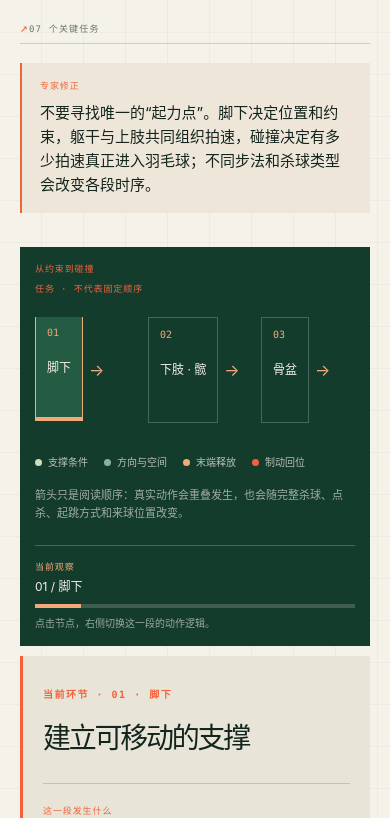
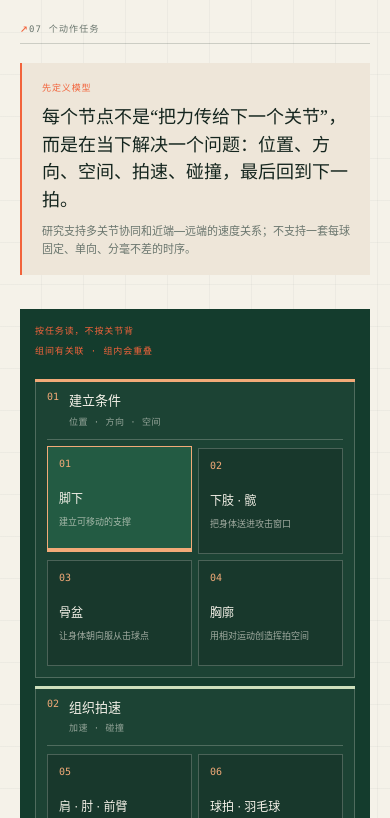
Before and after one commit to dr-birdkiwi/badminton-lab, a Next.js app: page / in a window 390 px wide. Shown: the part 3706-4524 px from the top of the page. Built offline with nearby package versions, Linux system fonts and the light colour scheme.

Commit message:
Refine force chain into task system

```diff
--- a/app/globals.css
+++ b/app/globals.css
@@ -121,22 +121,33 @@ button:focus-visible, a:focus-visible { outline: 2px solid var(--orange); outlin
 .shot-choice article p { display: grid; grid-template-columns: 42px 1fr; gap: 10px; margin: 10px 0 0; color: rgba(245, 242, 233, .65); font-size: 11px; line-height: 1.65; }
 
 .force-path-section { background-color: var(--paper); background-image: linear-gradient(rgba(20, 37, 30, .035) 1px, transparent 1px), linear-gradient(90deg, rgba(20, 37, 30, .035) 1px, transparent 1px); background-position: -1px -1px; background-size: 42px 42px; }
-.path-statement { display: grid; gap: 9px; max-width: 800px; margin: -14px 0 34px; padding: 16px 18px; border-left: 2px solid var(--orange); background: #eee6d9; }
+.path-statement { display: grid; gap: 9px; max-width: 1020px; margin: -14px 0 34px; padding: 18px 20px 17px; border-left: 2px solid var(--orange); background: #eee6d9; }
 .path-statement span, .path-meta span, .path-reading-grid span { color: var(--orange); font: 9px var(--mono); letter-spacing: .1em; }
-.path-statement strong { font-size: 15px; font-weight: 400; line-height: 1.6; }
+.path-statement strong { max-width: 900px; font: 18px/1.55 var(--serif); font-weight: 400; }
+.path-statement p { max-width: 900px; margin: 0; color: var(--muted); font-size: 11px; line-height: 1.6; }
 .path-layout { display: grid; grid-template-columns: 1.2fr .8fr; gap: 10px; }
-.path-visual { min-width: 0; padding: 20px; color: var(--paper); background: var(--forest); }
+.path-visual { min-width: 0; padding: 22px; color: var(--paper); background: var(--forest); }
 .path-meta { display: flex; justify-content: space-between; gap: 20px; color: rgba(245, 242, 233, .62); font: 9px var(--mono); letter-spacing: .1em; }
-.path-track { position: relative; display: grid; grid-template-columns: repeat(7, minmax(0, 1fr)); gap: 5px; margin: 28px 0 26px; }
-.path-track::before { content: ''; position: absolute; top: 50%; right: 2%; left: 2%; height: 1px; background: rgba(245, 242, 233, .22); pointer-events: none; }
+.path-groups { display: grid; grid-template-columns: 1.45fr 1fr .8fr; gap: 8px; margin: 27px 0 20px; align-items: stretch; }
+.path-group { position: relative; align-self: start; min-width: 0; padding: 12px; border: 1px solid var(--white-line); background: rgba(245, 242, 233, .035); }
+.path-group::before { content: ''; position: absolute; top: -1px; right: -1px; left: -1px; height: 3px; background: var(--orange-soft); }
+.path-group-02::before { background: var(--mint); }
+.path-group-03::before { background: var(--orange); }
+.path-group-head { display: flex; align-items: start; gap: 10px; min-height: 39px; padding-bottom: 11px; border-bottom: 1px solid var(--white-line); }
+.path-group-head > b { color: var(--orange-soft); font: 10px var(--mono); font-weight: 400; }
+.path-group-head > div { display: grid; gap: 4px; min-width: 0; }
+.path-group-head strong { color: var(--paper); font-size: 13px; font-weight: 400; }
+.path-group-head span { color: rgba(245, 242, 233, .56); font: 9px var(--mono); letter-spacing: .05em; }
+.path-group-nodes { display: grid; gap: 6px; margin-top: 8px; }
+.path-group-01 .path-group-nodes { grid-template-columns: repeat(2, minmax(0, 1fr)); }
+.path-group-02 .path-group-nodes { grid-template-columns: repeat(2, minmax(0, 1fr)); }
 .path-track-item { position: relative; min-width: 0; }
-.path-node { position: relative; z-index: 1; width: 100%; min-height: 120px; display: grid; align-content: start; padding: 12px 10px; border: 1px solid var(--white-line); color: var(--paper); background: var(--forest); text-align: left; transition: background .2s ease, border-color .2s ease, transform .2s ease; }
+.path-node { position: relative; z-index: 1; width: 100%; min-height: 112px; display: grid; align-content: start; padding: 12px 10px; border: 1px solid var(--white-line); color: var(--paper); background: rgba(20, 37, 30, .34); text-align: left; transition: background .2s ease, border-color .2s ease, transform .2s ease; }
 .path-node:hover, .path-node.active { border-color: var(--orange-soft); background: var(--forest-2); }
 .path-node.active { box-shadow: inset 0 -3px 0 var(--orange-soft); transform: translateY(-2px); }
 .path-node b { color: var(--orange-soft); font: 10px var(--mono); font-weight: 400; }
-.path-node strong { margin-top: 26px; font-size: 14px; font-weight: 400; line-height: 1.35; }
-.path-node small { margin-top: 8px; color: rgba(245, 242, 233, .58); font: 8px var(--mono); letter-spacing: .07em; }
-.path-arrow { position: absolute; z-index: 2; top: 50%; right: -8px; color: var(--orange-soft); font-size: 16px; transform: translateY(-50%); }
+.path-node strong { margin-top: 20px; font-size: 13px; font-weight: 400; line-height: 1.35; }
+.path-node small { margin-top: 8px; color: rgba(245, 242, 233, .62); font-size: 10px; line-height: 1.45; }
 .path-legend { display: flex; flex-wrap: wrap; gap: 8px 16px; margin-bottom: 16px; color: rgba(245, 242, 233, .72); font-size: 10px; }
 .path-legend span { display: inline-flex; align-items: center; gap: 6px; }
 .path-legend i { display: block; width: 7px; height: 7px; border-radius: 50%; }
@@ -154,8 +165,13 @@ button:focus-visible, a:focus-visible { outline: 2px solid var(--orange); outlin
 .path-progress small, .training-progress small { grid-column: 1 / -1; color: rgba(245, 242, 233, .6); font-size: 10px; line-height: 1.5; }
 .path-reading { min-height: 300px; padding: 29px; border-left: 3px solid var(--orange); background: rgba(232, 228, 215, .92); }
 .path-reading:focus-visible { outline: 2px solid var(--orange); outline-offset: 5px; }
-.path-reading h3 { max-width: 350px; margin: 20px 0 31px; font-size: clamp(28px, 3vw, 43px); font-weight: 400; line-height: 1; letter-spacing: -.08em; }
-.path-reading-grid { display: grid; gap: 18px; }
+.path-reading-top { display: flex; justify-content: space-between; align-items: start; gap: 16px; }
+.path-reading-top > b { color: var(--orange); font: 9px var(--mono); letter-spacing: .08em; font-weight: 400; text-align: right; }
+.path-reading h3 { max-width: 380px; margin: 19px 0 20px; font-size: clamp(28px, 3vw, 43px); font-weight: 400; line-height: 1.06; letter-spacing: -.08em; }
+.path-reading-lead { padding: 15px 0 18px; border-top: 1px solid var(--line); border-bottom: 1px solid var(--line); }
+.path-reading-lead span { color: var(--orange); font: 9px var(--mono); letter-spacing: .1em; }
+.path-reading-lead p { max-width: 380px; margin: 9px 0 0; color: var(--ink); font: 17px/1.55 var(--serif); }
+.path-reading-grid { display: grid; gap: 16px; }
 .path-reading-grid > div { padding-top: 12px; border-top: 1px solid var(--line); }
 .path-reading-grid p { max-width: 360px; margin: 9px 0 0; color: var(--muted); font-size: 12px; line-height: 1.7; }
 
@@ -321,12 +337,15 @@ button:focus-visible, a:focus-visible { outline: 2px solid var(--orange); outlin
   .path-statement { margin-top: -10px; }
   .path-visual { padding: 15px; }
   .path-meta { display: grid; gap: 7px; }
-  .path-track { display: flex; margin-top: 22px; overflow-x: auto; padding-bottom: 6px; }
-  .path-track::before { display: none; }
-  .path-track-item { display: flex; align-items: stretch; gap: 6px; min-width: 108px; }
-  .path-node { width: auto; min-height: 106px; padding: 11px; }
-  .path-arrow { position: static; display: grid; place-items: center; transform: none; }
+  .path-groups { grid-template-columns: 1fr; margin-top: 22px; }
+  .path-group { padding: 11px; }
+  .path-group-01 .path-group-nodes, .path-group-02 .path-group-nodes { grid-template-columns: repeat(2, minmax(0, 1fr)); }
+  .path-node { min-height: 106px; padding: 11px; }
   .path-node strong { margin-top: 22px; font-size: 12px; }
+  .path-node small { font-size: 9px; }
+  .path-reading-top { display: grid; gap: 8px; }
+  .path-reading-top > b { text-align: left; }
+  .path-reading-lead p { font-size: 16px; }
   .path-reading { min-height: 0; padding: 24px 20px; }
   .path-progress, .training-progress { grid-template-columns: 1fr auto; gap: 8px 12px; }
   .path-progress .progress-meter, .training-progress .progress-meter { grid-column: 1 / -1; grid-row: 2; }
--- a/app/page.tsx
+++ b/app/page.tsx
@@ -17,6 +17,7 @@ type LessonStep = {
 type ForceNode = {
   number: string;
   label: string;
+  group: string;
   title: string;
   action: string;
   principle: string;
@@ -86,13 +87,19 @@ const claims = [
 ];
 
 const forceNodes: ForceNode[] = [
-  { number: '01', label: '脚下', title: '建立可移动的支撑', action: '脚与地面建立反作用，让身体能够加速、减速和改变朝向。', principle: '地面提供外部约束，但更大的垂直反作用力并不自动等于更快的杀球。', cue: '最后一步之后仍能微调，不是蹬死在原地。' },
-  { number: '02', label: '下肢 · 髋', title: '把身体送进攻击窗口', action: '踝、膝、髋共同管理重心，把球留在拍侧肩前上方，同时保留落地空间。', principle: '下肢首先决定你在哪里、朝哪里以及能否制动，而不是直接把速度“送到拍头”。', cue: '不用后仰就能触球，落地后还能启动。' },
-  { number: '03', label: '骨盆', title: '组织朝向，不抢动作', action: '骨盆随步法和来球条件调整朝向，为躯干和击球臂提供可用空间。', principle: '不同步法、起跳方式和击球选择会改变骨盆时序；不存在每球统一的“先转骨盆”。', cue: '身体朝向服务击球点，而不是为了转体而转体。' },
-  { number: '04', label: '胸廓', title: '用相对运动创造空间', action: '胸廓与骨盆共同改变朝向，并在需要时保留相对旋转；幅度与先后随来球和打法变化。', principle: '相对旋转可能帮助加速路径，但不是越大越好，也不是顶级动作的唯一模板。', cue: '转体没有挤掉挥拍空间，身体和拍臂能在触球前合流。' },
-  { number: '05', label: '肩 · 肘 · 前臂', title: '把速度留到触球前', action: '肩内旋、肘伸和前臂旋转相互耦合，在较短的加速窗口内提高拍头速度。', principle: '研究支持多关节协同，但不支持把拍速归功于单一关节或孤立“甩腕”。', cue: '触球时肘不过度锁死，上臂不过度耸高，握拍也不是全程僵紧。' },
-  { number: '06', label: '球拍 · 羽毛球', title: '用甜区把拍速变成球速', action: '拍头速度、拍面方向和拍床上的实际触球位置，共同决定出球速度与方向。', principle: '精英球员之间，同一人的快慢球差异常常首先出现在拍头速度、触球位置和碰撞效率。', cue: '连续 10 球的声音、方向和目标命中是否稳定，而不是只看其中最快一球。' },
-  { number: '07', label: '落地 · 衔接', title: '为第二拍完成这次杀球', action: '随挥与落地吸收速度，根据落点和对手回球方向选择跟进位置。', principle: '顶级杀球的价值不只在首球速度，还在能否迫使弱回球并接管下一拍。', cue: '对手触球前完成分腿，球拍回到身体前方。' },
+  { number: '01', label: '脚下', group: '建立条件', title: '建立可移动的支撑', action: '脚与地面建立支撑和制动，让身体能够加速、减速、改变朝向，而不是只把力量往上顶。', principle: '地面提供外部约束；更大的垂直反作用力并不自动等于更快的杀球。', cue: '最后一步之后还能微调，不是蹬死在原地。' },
+  { number: '02', label: '下肢 · 髋', group: '建立条件', title: '把身体送进攻击窗口', action: '踝、膝、髋共同管理重心，把球留在拍侧肩前上方，同时保留落地和再启动的空间。', principle: '下肢首先决定你在哪里、朝哪里以及能否制动，而不是直接把速度“送到拍头”。', cue: '不用后仰就能触球，落地后还能启动。' },
+  { number: '03', label: '骨盆', group: '建立条件', title: '让身体朝向服从击球点', action: '骨盆随步法和来球条件调整朝向，为躯干和击球臂提供可用空间。', principle: '不同步法、起跳方式和击球选择会改变时序；不存在每球统一的“先转骨盆”。', cue: '身体朝向服务击球点，而不是为了转体而转体。' },
+  { number: '04', label: '胸廓', group: '建立条件', title: '用相对运动创造挥拍空间', action: '胸廓与骨盆共同改变朝向，并在需要时保留相对旋转，让拍臂有一条不被身体挤掉的加速通道。', principle: '骨盆—胸廓的相对运动可能帮助加速，但不是越大越好，也不是每种来球都要复制同一幅姿势。', cue: '转体没有挤掉挥拍空间，身体和拍臂能在触球前合流。' },
+  { number: '05', label: '肩 · 肘 · 前臂', group: '组织拍速', title: '把最快的一段留到触球前', action: '肩内旋、肘伸与前臂旋转在短暂的加速窗口内协同，提高拍头速度。', principle: '研究支持多关节协同，不支持把拍速归功于单一关节或孤立“甩腕”。', cue: '拍头快但身体不僵；触球时肘不过度锁死，上臂不过度耸高。' },
+  { number: '06', label: '球拍 · 羽毛球', group: '组织拍速', title: '让拍速成为可控的出球', action: '拍头速度、拍面方向和实际触球位置共同决定出球速度、方向和下压角度。', principle: '拍头速度与出球速度高度相关，但并非一一相等；触球位置、拍面和器材特性都会改变碰撞效率。', cue: '连续 10 球的声音、方向和目标命中都稳定，而不是只看其中最快一球。' },
+  { number: '07', label: '落地 · 衔接', group: '回到下一拍', title: '为第二拍完成这次杀球', action: '随挥与落地吸收速度，再根据落点和对手回球方向选择跟进位置。', principle: '杀球不是只看首球速度；能否迫使弱回球并接管下一拍，才是动作在比赛中的完整价值。', cue: '对手触球前完成分腿，球拍回到身体前方。' },
+];
+
+const forceGroups = [
+  { number: '01', label: '建立条件', note: '位置 · 方向 · 空间', nodes: forceNodes.slice(0, 4) },
+  { number: '02', label: '组织拍速', note: '加速 · 碰撞', nodes: forceNodes.slice(4, 6) },
+  { number: '03', label: '回到下一拍', note: '落地 · 再组织', nodes: forceNodes.slice(6) },
 ];
 
 const trainingStages: TrainingStage[] = [
@@ -211,22 +218,28 @@ export default function Home() {
       </section>
 
       <section id="force-path" className="force-path-section force-section">
-        <div className="section-heading"><div><span className="section-label">表现链</span><h2>这不是传送带，<br /><em>是一组相互约束。</em></h2></div><span className="section-index">07 个关键任务</span></div>
-        <div className="path-statement"><span>专家修正</span><strong>不要寻找唯一的“起力点”。脚下决定位置和约束，躯干与上肢共同组织拍速，碰撞决定有多少拍速真正进入羽毛球；不同步法和杀球类型会改变各段时序。</strong></div>
+        <div className="section-heading"><div><span className="section-label">表现链</span><h2>这不是传送带，<br /><em>是一组相互约束。</em></h2></div><span className="section-index">07 个动作任务</span></div>
+        <div className="path-statement"><span>先定义模型</span><strong>每个节点不是“把力传给下一个关节”，而是在当下解决一个问题：位置、方向、空间、拍速、碰撞，最后回到下一拍。</strong><p>研究支持多关节协同和近端—远端的速度关系；不支持一套每球固定、单向、分毫不差的时序。</p></div>
         <div className="path-layout">
           <div className="path-visual" role="tablist" aria-label="杀球发力路径">
-            <div className="path-meta"><span>从约束到碰撞</span><span>任务 · 不代表固定顺序</span></div>
-            <div className="path-track">
-              {forceNodes.map((item, index) => <div className="path-track-item" key={item.number}><button id={`node-tab-${item.number}`} className={activeNode === index ? 'path-node active' : 'path-node'} onClick={() => setActiveNode(index)} role="tab" aria-selected={activeNode === index} aria-controls="node-panel"><b>{item.number}</b><strong>{item.label}</strong></button>{index < forceNodes.length - 1 && <span className="path-arrow" aria-hidden="true">→</span>}</div>)}
+            <div className="path-meta"><span>按任务读，不按关节背</span><span>组间有关联 · 组内会重叠</span></div>
+            <div className="path-groups">
+              {forceGroups.map((group) => <div className={`path-group path-group-${group.number}`} key={group.number}>
+                <div className="path-group-head"><b>{group.number}</b><div><strong>{group.label}</strong><span>{group.note}</span></div></div>
+                <div className="path-group-nodes">
+                  {group.nodes.map((item) => { const index = forceNodes.indexOf(item); return <div className="path-track-item" key={item.number}><button id={`node-tab-${item.number}`} className={activeNode === index ? 'path-node active' : 'path-node'} onClick={() => setActiveNode(index)} role="tab" aria-selected={activeNode === index} aria-controls="node-panel"><b>{item.number}</b><strong>{item.label}</strong><small>{item.title}</small></button></div>; })}
+                </div>
+              </div>)}
             </div>
-            <div className="path-legend" aria-label="发力路径四类任务"><span><i className="legend-support" />支撑条件</span><span><i className="legend-orient" />方向与空间</span><span><i className="legend-release" />末端释放</span><span><i className="legend-brake" />制动回位</span></div>
-            <p className="path-footnote">箭头只是阅读顺序：真实动作会重叠发生，也会随完整杀球、点杀、起跳方式和来球位置改变。</p>
+            <div className="path-legend" aria-label="动作任务三类阶段"><span><i className="legend-support" />建立条件</span><span><i className="legend-release" />组织拍速</span><span><i className="legend-brake" />回到下一拍</span></div>
+            <p className="path-footnote">阅读从左到右，但不是固定生理顺序；完整杀球、点杀、起跳与来球位置都会改变各段的时序和权重。</p>
             <div className="path-progress" aria-live="polite"><div><span>当前观察</span><strong>{node.number} / {node.label}</strong></div><div className="progress-meter" aria-hidden="true"><i style={{ width: `${((activeNode + 1) / forceNodes.length) * 100}%` }} /></div><small>点击节点，右侧切换这一段的动作逻辑。</small></div>
           </div>
           <div id="node-panel" className="path-reading" role="tabpanel" tabIndex={0} aria-labelledby={`node-tab-${node.number}`}>
-            <span className="section-label">当前环节 · {node.number} · {node.label}</span>
+            <div className="path-reading-top"><span className="section-label">当前任务 · {node.number} · {node.group}</span><b>{node.label}</b></div>
             <h3>{node.title}</h3>
-            <div className="path-reading-grid"><div><span>这一段发生什么</span><p>{node.action}</p></div><div><span>它解决什么问题</span><p>{node.principle}</p></div><div><span>场上怎么检查</span><p>{node.cue}</p></div></div>
+            <div className="path-reading-lead"><span>动作任务</span><p>{node.action}</p></div>
+            <div className="path-reading-grid"><div><span>科学边界</span><p>{node.principle}</p></div><div><span>场上检查</span><p>{node.cue}</p></div></div>
           </div>
         </div>
       </section>
```
